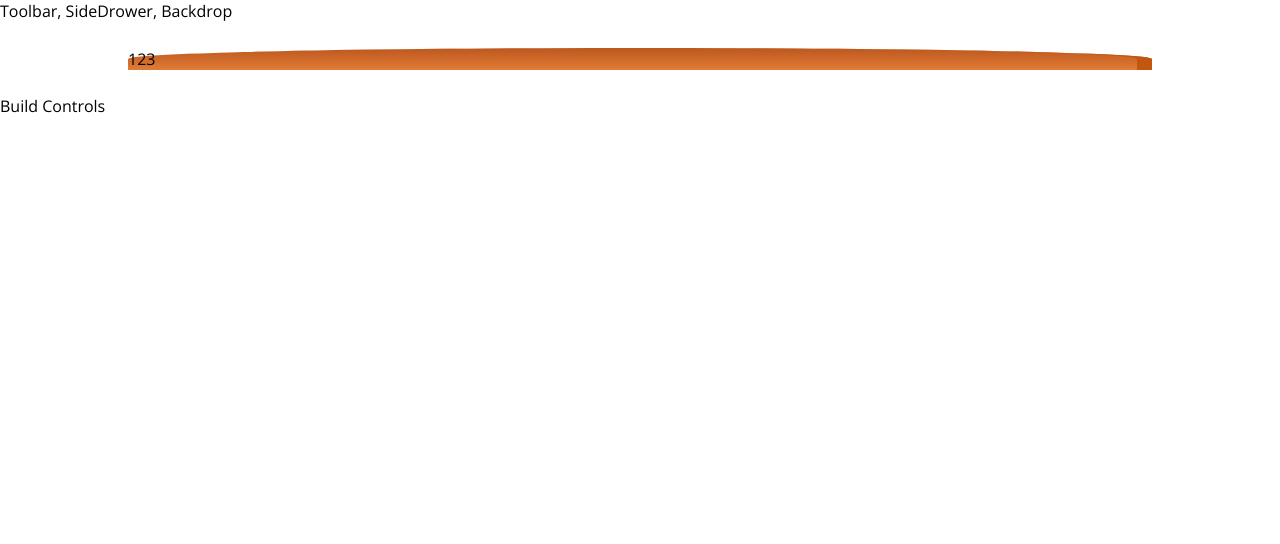
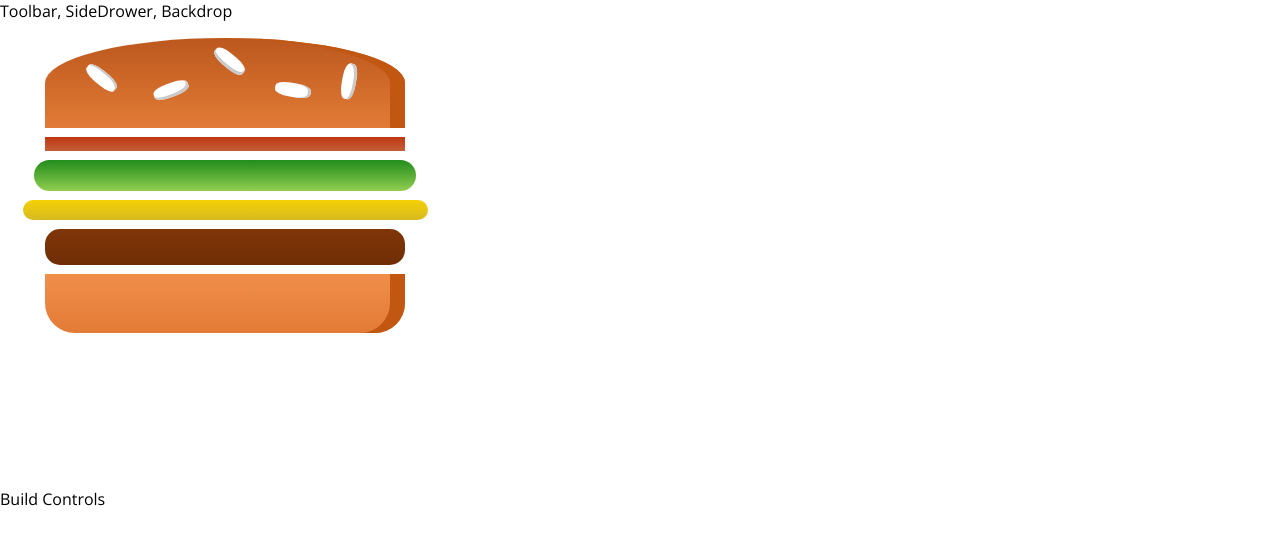
Before and after one commit to viko-sh/katletta, a React app: page / in a window 1280 px wide. Shown: the top 544 px of the page. Built offline with nearby package versions, Linux system fonts and the light colour scheme.

Commit message:
Ingredient List created, BurgerIngredient Class improved

```diff
--- a/src/components/Burger/Burger.js
+++ b/src/components/Burger/Burger.js
@@ -2,9 +2,20 @@
 import BurgerIngredient from './BurgerIngredient/BurgerIngredient';
 
 const burger = (props) =>{
+
+    const burgerStyle = {
+        width:'450px',
+        height: '450px'
+    };
+
     return (
-        <div>
+        <div style={burgerStyle}>
+            <BurgerIngredient type="breadTop" />
+            <BurgerIngredient type="bacon" />
+            <BurgerIngredient type="salad" />
+            <BurgerIngredient type="cheese" />
             <BurgerIngredient type="meat" />
+            <BurgerIngredient type="breadBottom" />
         </div>
     );
 };
--- a/src/components/Burger/BurgerIngredient/BurgerIngredient.js
+++ b/src/components/Burger/BurgerIngredient/BurgerIngredient.js
@@ -1,40 +1,53 @@
-import React from 'react';
+import React, {Component} from'react';
 import classes from './BurgerIngredient.css';
+import ingredients from './Ingredients';
+import PropTypes from 'prop-types';
 
 
-const burgerIngredient = (props) =>{
-    let ingredient = "bread-bottom";
+class BurgerIngredient extends Component{
 
-    // switch (props.type){
-    //     case ('bread-bottom'):
-    //         ingredient = <div className={classes.BreadBottom}></div>;
-    //         break;
-    //     case ('bread-top'):
-    //         ingredient = (
-    //             <div className={classes.BreadTop}>
-    //                 <div className={classes.Seeds1}></div>
-    //                 <div className={classes.Seeds2}></div>
-    //             </div>
-    //         );
-    //         break;
-    //     case ('meat'):
-    //         ingredient = <div className={classes.Meat}></div>;
-    //         break;
-    //     case ('cheese'):
-    //         ingredient = <div className={classes.Cheese}></div>;
-    //         break;
-    //     case ('salad'):
-    //         ingredient = <div className={classes.Salad}></div>;
-    //         break;
-    //     case ('bacon'):
-    //         ingredient = <div className={classes.Bacon}></div>;
-    //         break;
-    //     default: ingredient= null;
-    // }
-    return (
-        <div className={classes.BreadTop}>123</div>
-    )
+
+    render() {
+
+        let type = this.props.type,
+            ingredientFromList = ingredients[type],
+            ingredient = null;
+
+        //for now, we have two types of data that can represent a ingredient
+        //string - 1 level div, object - 1 div with children as object.items
+
+        //handle type if its a string
+        if (typeof ingredientFromList === 'string') {
+            ingredient = (
+                <div className={ingredientFromList}>&nbsp;</div>
+            )
+        }
+
+        //handle object
+        if (typeof ingredientFromList === 'object') {
+
+            //add items as div elements
+            let items = ingredientFromList.items.map((item, index) => {
+                return (
+                    <div
+                        key={item + '-' + index}
+                        className={item}></div>
+                )
+            });
+
+            ingredient = (
+                <div className={ingredientFromList.class}>
+                    {items}
+                </div>
+            )
+        }
+
+        return ingredient;
+    }
+}
+
+BurgerIngredient.propTypes = {
+    type: PropTypes.string
 };
 
-
-export default burgerIngredient;
+export default BurgerIngredient;
--- /dev/null
+++ b/src/components/Burger/BurgerIngredient/Ingredients.js
@@ -0,0 +1,14 @@
+import classes from './BurgerIngredient.css';
+
+export default {
+    breadBottom: classes.BreadBottom,
+    breadTop:
+        {
+        class : classes.BreadTop,
+        items: [classes.Seeds1, classes.Seeds2]
+        },
+    meat: classes.Meat,
+    cheese: classes.Cheese,
+    salad: classes.Salad,
+    bacon: classes.Bacon
+}
```
